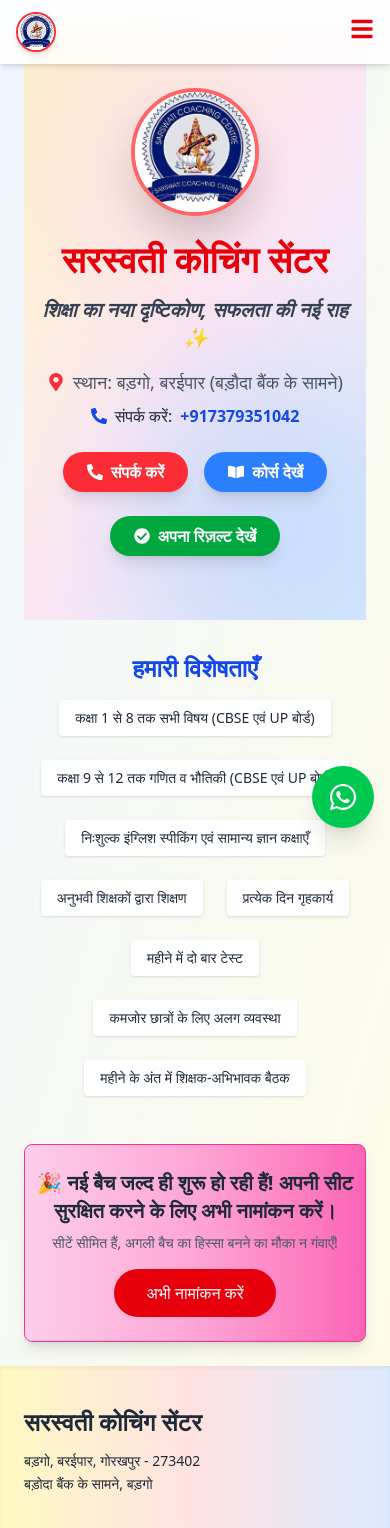
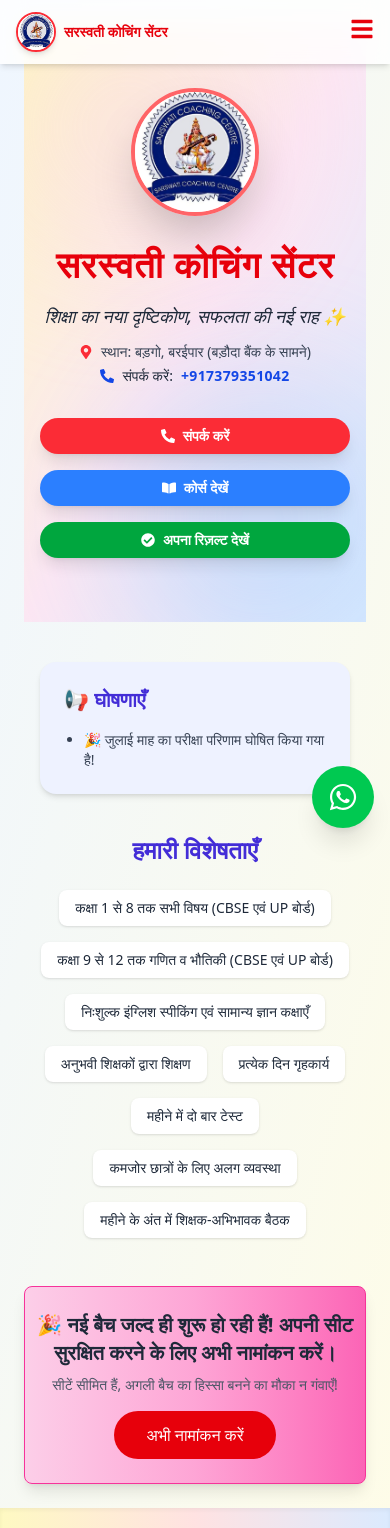
Before and after one commit to anurag24-26/clientsite2, a React (Vite) app: page / in a window 390 px wide. Shown: the top 1528 px of the page. Built offline with nearby package versions, Linux system fonts and the light colour scheme.

Commit message:
Improve UI and directors page about section

```diff
--- a/index.html
+++ b/index.html
@@ -54,7 +54,7 @@
           "streetAddress": "बड़गो, बरईपार, बड़ियाला हाटा",
           "addressLocality": "गोरखपुर",
           "addressRegion": "उत्तर प्रदेश",
-          "postalCode": "273402",
+          "postalCode": "273408",
           "addressCountry": "IN"
         }
       }
--- a/src/components/CheckResult.jsx
+++ b/src/components/CheckResult.jsx
@@ -8,6 +8,7 @@ import {
 } from "react-icons/fa";
 import axios from "axios";
 import logo from "../assets/logo12.jpg";
+import { motion } from "framer-motion";
 
 export default function Result() {
   const [name, setName] = useState("");
@@ -73,6 +74,12 @@ export default function Result() {
   };
 
   return (
+    <motion.div
+      className="min-h-screen bg-gradient-to-br from-red-50 to-yellow-100 flex flex-col items-center justify-center px-4 py-10"
+      initial={{ opacity: 0, y: 40 }}
+      animate={{ opacity: 1, y: 0 }}
+      transition={{ duration: 0.6 }}
+    >
       <div className="min-h-screen bg-gradient-to-br from-red-50 to-yellow-100 flex flex-col items-center justify-center px-4 py-10">
         {!result && (
           <form
@@ -250,5 +257,6 @@ export default function Result() {
           </div>
         )}
       </div>
+    </motion.div>
   );
 }
--- a/src/components/Hero.jsx
+++ b/src/components/Hero.jsx
@@ -11,7 +11,7 @@ import {
 export default function Hero() {
   return (
     <section className="relative text-center py-16 px-4 bg-gradient-to-br from-yellow-100 via-pink-100 to-blue-100 overflow-hidden">
-      {/* Decorative blobs */}
+      {/* Decorative Blobs */}
       <div className="absolute -top-10 -left-10 w-72 h-72 bg-pink-200 rounded-full opacity-30 blur-3xl animate-pulse z-0"></div>
       <div className="absolute -bottom-10 -right-10 w-72 h-72 bg-blue-300 rounded-full opacity-30 blur-3xl animate-pulse z-0"></div>
 
@@ -34,7 +34,7 @@ export default function Hero() {
         initial={{ opacity: 0, y: -30 }}
         animate={{ opacity: 1, y: 0 }}
         transition={{ delay: 0.2, duration: 0.6 }}
-        className="text-4xl md:text-5xl font-black text-red-600 mb-4 relative z-10"
+        className="text-4xl md:text-5xl font-extrabold text-red-600 mb-3 leading-snug tracking-wide relative z-10"
       >
         सरस्वती कोचिंग सेंटर
       </motion.h1>
@@ -44,7 +44,7 @@ export default function Hero() {
         initial={{ opacity: 0, y: 20 }}
         animate={{ opacity: 1, y: 0 }}
         transition={{ delay: 0.4, duration: 0.6 }}
-        className="text-xl md:text-2xl text-gray-700 font-semibold italic mb-4 relative z-10"
+        className="text-lg sm:text-xl md:text-2xl text-gray-800 font-medium italic mb-3 relative z-10"
       >
         शिक्षा का नया दृष्टिकोण, सफलता की नई राह ✨
       </motion.p>
@@ -54,7 +54,7 @@ export default function Hero() {
         initial={{ opacity: 0, y: 10 }}
         animate={{ opacity: 1, y: 0 }}
         transition={{ delay: 0.6, duration: 0.5 }}
-        className="text-lg text-gray-600 mb-2 flex items-center justify-center gap-2 relative z-10"
+        className="text-sm sm:text-base text-gray-700 mb-1 flex items-center justify-center gap-2 relative z-10"
       >
         <FaMapMarkerAlt className="text-red-500" />
         स्थान: बड़गो, बरईपार (बड़ौदा बैंक के सामने)
@@ -65,36 +65,41 @@ export default function Hero() {
         initial={{ opacity: 0 }}
         animate={{ opacity: 1 }}
         transition={{ delay: 0.8, duration: 0.5 }}
-        className="text-base text-gray-800 font-medium flex items-center justify-center gap-2 relative z-10"
+        className="text-sm sm:text-base text-gray-800 font-medium flex items-center justify-center gap-2 relative z-10"
       >
         <FaPhoneAlt className="text-blue-700" />
         संपर्क करें:{" "}
-        <span className="text-blue-700 font-semibold">+917379351042</span>
+        <span className="text-blue-700 font-bold tracking-wide">
+          +917379351042
+        </span>
       </motion.p>
 
-      {/* Buttons */}
+      {/* CTA Buttons */}
       <motion.div
         initial={{ opacity: 0, y: 20 }}
         animate={{ opacity: 1, y: 0 }}
         transition={{ delay: 1, duration: 0.6 }}
-        className="mt-6 flex justify-center gap-4 flex-wrap relative z-10"
+        className="mt-8 flex flex-col sm:flex-row justify-center gap-4 relative z-10"
       >
-        <a
-          href="#contact"
-          className="bg-red-500 hover:bg-red-600 text-white px-6 py-2 rounded-full font-semibold shadow-lg transition duration-300 flex items-center gap-2"
+        <Link
+          to="/contact"
+          className="bg-red-500 hover:bg-red-600 text-white px-6 py-2 rounded-full font-semibold shadow-lg transition duration-300 flex items-center justify-center gap-2 text-sm sm:text-base"
         >
           <FaPhoneAlt /> संपर्क करें
-        </a>
-        <a
-          href="#courses"
-          className="bg-blue-500 hover:bg-blue-600 text-white px-6 py-2 rounded-full font-semibold shadow-lg transition duration-300 flex items-center gap-2"
+        </Link>
+
+        <Link
+          to="/courses"
+          className="bg-blue-500 hover:bg-blue-600 text-white px-6 py-2 rounded-full font-semibold shadow-lg transition duration-300 flex items-center justify-center gap-2 text-sm sm:text-base"
         >
           <FaBookOpen /> कोर्स देखें
-        </a>
-        <Link to="/checkresult">
-          <button className="bg-green-600 hover:bg-green-700 text-white px-6 py-2 rounded-full font-semibold shadow-lg transition duration-300 flex items-center gap-2 mt-2 sm:mt-0">
-            <FaCheckCircle /> अपना रिज़ल्ट देखें
-          </button>
+        </Link>
+
+        <Link
+          to="/checkresult"
+          className="bg-green-600 hover:bg-green-700 text-white px-6 py-2 rounded-full font-semibold shadow-lg transition duration-300 flex items-center justify-center gap-2 text-sm sm:text-base"
+        >
+          <FaCheckCircle /> अपना रिज़ल्ट देखें
         </Link>
       </motion.div>
     </section>
--- a/src/components/Highlights.jsx
+++ b/src/components/Highlights.jsx
@@ -1,34 +1,51 @@
+import { useState } from "react";
+
 export default function Highlights() {
+  const [announcements, setAnnouncements] = useState([
+    "🎉 जुलाई माह का परीक्षा परिणाम घोषित किया गया है!",
+  ]);
+
   return (
-    <section className="text-center mt-8">
-      <h2 className="text-2xl font-semibold text-blue-700 mb-4">
-        हमारी विशेषताएँ
-      </h2>
-      <div className="flex flex-wrap justify-center gap-6 text-sm md:text-base font-medium">
-        <span className="bg-white px-4 py-2 rounded shadow">
-          कक्षा 1 से 8 तक सभी विषय (CBSE एवं UP बोर्ड)
-        </span>
-        <span className="bg-white px-4 py-2 rounded shadow">
-          कक्षा 9 से 12 तक गणित व भौतिकी (CBSE एवं UP बोर्ड)
-        </span>
-        <span className="bg-white px-4 py-2 rounded shadow">
-          निःशुल्क इंग्लिश स्पीकिंग एवं सामान्य ज्ञान कक्षाएँ
-        </span>
-        <span className="bg-white px-4 py-2 rounded shadow">
-          अनुभवी शिक्षकों द्वारा शिक्षण
-        </span>
-        <span className="bg-white px-4 py-2 rounded shadow">
-          प्रत्येक दिन गृहकार्य
-        </span>
-        <span className="bg-white px-4 py-2 rounded shadow">
-          महीने में दो बार टेस्ट
-        </span>
-        <span className="bg-white px-4 py-2 rounded shadow">
-          कमजोर छात्रों के लिए अलग व्यवस्था
-        </span>
-        <span className="bg-white px-4 py-2 rounded shadow">
-          महीने के अंत में शिक्षक-अभिभावक बैठक
-        </span>
+    <section className="max-w-5xl mx-auto mt-10 px-4 space-y-10">
+      {/* Announcements Section */}
+      <div className="bg-indigo-50 rounded-2xl shadow-md p-6 sm:p-8">
+        <div className="flex items-center justify-between mb-4">
+          <h3 className="text-xl font-semibold text-indigo-700">📢 घोषणाएँ</h3>
+        </div>
+        {announcements.length === 0 ? (
+          <p className="text-gray-600 text-sm">कोई घोषणा नहीं है।</p>
+        ) : (
+          <ul className="list-disc pl-5 space-y-2 text-gray-700 text-sm sm:text-base">
+            {announcements.map((text, idx) => (
+              <li key={idx}>{text}</li>
+            ))}
+          </ul>
+        )}
+      </div>
+      {/* Highlights Section */}
+      <div className="text-center">
+        <h2 className="text-2xl font-bold text-indigo-700 mb-6">
+          हमारी विशेषताएँ
+        </h2>
+        <div className="flex flex-wrap justify-center gap-4 text-sm sm:text-base font-medium">
+          {[
+            "कक्षा 1 से 8 तक सभी विषय (CBSE एवं UP बोर्ड)",
+            "कक्षा 9 से 12 तक गणित व भौतिकी (CBSE एवं UP बोर्ड)",
+            "निःशुल्क इंग्लिश स्पीकिंग एवं सामान्य ज्ञान कक्षाएँ",
+            "अनुभवी शिक्षकों द्वारा शिक्षण",
+            "प्रत्येक दिन गृहकार्य",
+            "महीने में दो बार टेस्ट",
+            "कमजोर छात्रों के लिए अलग व्यवस्था",
+            "महीने के अंत में शिक्षक-अभिभावक बैठक",
+          ].map((item, i) => (
+            <span
+              key={i}
+              className="bg-white px-4 py-2 rounded-lg shadow text-gray-800 hover:bg-gray-50 transition"
+            >
+              {item}
+            </span>
+          ))}
+        </div>
       </div>
     </section>
   );
--- a/src/components/Navbar.jsx
+++ b/src/components/Navbar.jsx
@@ -27,7 +27,12 @@ const Navbar = () => {
             alt="Logo"
             className="w-10 h-10 rounded-full border-2 border-red-500 shadow-md"
           />
-          <span className="text-xl font-extrabold text-red-600 tracking-wide hidden sm:inline">
+          {/* Visible on desktop */}
+          <span className="text-xl font-extrabold text-red-600 tracking-wide hidden md:inline">
+            सरस्वती कोचिंग सेंटर
+          </span>
+          {/* Visible on mobile only */}
+          <span className="text-sm font-semibold text-red-600 md:hidden">
             सरस्वती कोचिंग सेंटर
           </span>
         </Link>
--- a/src/components/Testimonials.jsx
+++ b/src/components/Testimonials.jsx
@@ -1,7 +1,13 @@
 import { FaQuoteLeft, FaQuoteRight } from "react-icons/fa";
-
+import { motion } from "framer-motion";
 export default function Testimonials() {
   return (
+    <motion.div
+      className="min-h-screen bg-gradient-to-br from-red-50 to-yellow-100 flex flex-col items-center justify-center px-4 py-10"
+      initial={{ opacity: 0, y: 40 }}
+      animate={{ opacity: 1, y: 0 }}
+      transition={{ duration: 0.6 }}
+    >
       <section className="mt-12 max-w-6xl mx-auto px-6">
         <h2 className="text-3xl font-bold text-center text-gray-800 mb-10">
           What Parents Say
@@ -14,17 +20,19 @@ export default function Testimonials() {
               Excellent coaching and personal attention to every student.
               <FaQuoteRight className="inline-block ml-2 text-blue-400" />
             </p>
-          <p className="text-right font-semibold text-gray-600">— Mr. Rajesh</p>
+            <p className="text-right font-semibold text-gray-600">
+              — Mr. Rajesh
+            </p>
           </div>
 
           {/* Testimonial 2 */}
           <div className="bg-white p-6 rounded-xl shadow-lg hover:shadow-2xl transition-transform transform hover:scale-105 duration-300 w-full md:w-1/2">
             <p className="text-gray-700 italic mb-4">
               <FaQuoteLeft className="inline-block mr-2 text-green-400" />
-            This coaching center is the best for students in grades 9 to 12. The
-            institute is staffed with experienced teachers who not only provide
-            excellent education but also motivate every student to achieve their
-            best. 👏.
+              This coaching center is the best for students in grades 9 to 12.
+              The institute is staffed with experienced teachers who not only
+              provide excellent education but also motivate every student to
+              achieve their best. 👏.
               <FaQuoteRight className="inline-block ml-2 text-green-400" />
             </p>
             <p className="text-right font-semibold text-gray-600">
@@ -33,5 +41,6 @@ export default function Testimonials() {
           </div>
         </div>
       </section>
+    </motion.div>
   );
 }
--- a/src/pages/About.jsx
+++ b/src/pages/About.jsx
@@ -11,12 +11,12 @@ export default function About() {
         initial={{ opacity: 0, x: flip ? 80 : -80 }}
         whileInView={{ opacity: 1, x: 0 }}
         transition={{ duration: 0.7 }}
-        className={`${bg} rounded-2xl shadow-md p-6 sm:p-10 flex flex-col ${
+        className={`${bg} rounded-2xl shadow-lg p-6 sm:p-10 flex flex-col ${
           flip ? "md:flex-row-reverse" : "md:flex-row"
         } gap-8 items-center`}
       >
         <div className="flex-1">
-          <h3 className="text-2xl sm:text-3xl font-semibold text-orange-600 mb-4">
+          <h3 className="text-2xl sm:text-3xl font-semibold text-indigo-600 mb-4">
             {title}
           </h3>
           <div className="text-base sm:text-lg text-gray-700 leading-relaxed">
@@ -24,11 +24,14 @@ export default function About() {
           </div>
         </div>
         {image && (
-          <div className="flex-1 flex justify-center items-center">
-            <img
+          <div className="flex-1 flex justify-center items-center w-full">
+            <motion.img
               src={image}
               alt={title}
-              className="w-full max-w-[300px] rounded-xl shadow-lg object-cover"
+              className="w-full max-w-[250px] sm:max-w-[300px] h-auto rounded-xl shadow-md object-cover"
+              initial={{ opacity: 0, scale: 0.9 }}
+              whileInView={{ opacity: 1, scale: 1 }}
+              transition={{ duration: 0.6 }}
             />
           </div>
         )}
@@ -37,13 +40,13 @@ export default function About() {
   }
 
   return (
-    <section className="text-gray-800 bg-amber-100 max-w-screen-xl mx-auto px-4 mt-10 sm:px-6 lg:px-12 py-16 sm:py-20 space-y-16 sm:space-y-24">
+    <section className="text-gray-800 bg-gradient-to-br from-blue-50 to-gray-100 max-w-screen-xl mx-auto px-4 mt-10 sm:px-6 lg:px-12 py-16 sm:py-20 space-y-16 sm:space-y-24">
       {/* Heading */}
       <motion.h2
         initial={{ opacity: 0, y: -40 }}
         whileInView={{ opacity: 1, y: 0 }}
         transition={{ duration: 0.6 }}
-        className="text-4xl sm:text-5xl font-extrabold text-center  text-orange-600 tracking-wide"
+        className="text-4xl sm:text-5xl font-extrabold text-center text-indigo-700 tracking-wide"
       >
         हमारे बारे में
       </motion.h2>
@@ -55,15 +58,18 @@ export default function About() {
         transition={{ duration: 0.7 }}
         className="flex flex-col md:flex-row items-center gap-8 sm:gap-10 p-6 sm:p-10 bg-white rounded-3xl shadow-xl"
       >
-        <div className="flex-1 flex justify-center">
-          <img
+        <div className="flex-1 flex justify-center items-center w-full">
+          <motion.img
             src={Director}
             alt="Shubham Pandey"
-            className="w-48 sm:w-72 h-48 sm:h-72 rounded-3xl object-cover border-[2px] border-orange-500 shadow-xl"
+            className="w-full max-w-[250px] sm:max-w-[300px] h-auto rounded-3xl object-cover border-[3px] border-indigo-500 shadow-lg"
+            initial={{ opacity: 0, scale: 0.9 }}
+            whileInView={{ opacity: 1, scale: 1 }}
+            transition={{ duration: 0.6 }}
           />
         </div>
         <div className="flex-1">
-          <h3 className="text-2xl sm:text-4xl font-bold text-orange-600 mb-4">
+          <h3 className="text-2xl sm:text-4xl font-bold text-indigo-700 mb-4">
             निर्देशक का संदेश - शुभम पांडेय,{" "}
             <span className="text-gray-700 text-xl sm:text-2xl">
               B.Sc., B.Ed.
@@ -85,7 +91,7 @@ export default function About() {
       {/* Sections */}
       <AnimatedSection
         title="हमारा उद्देश्य और मूल्य"
-        bg="bg-pink-50"
+        bg="bg-blue-100"
         flip={false}
         image={MissionImg}
       >
@@ -99,7 +105,7 @@ export default function About() {
 
       <AnimatedSection
         title="हमें क्यों चुनें?"
-        bg="bg-orange-50"
+        bg="bg-white"
         flip={true}
         image={WhyUsImg}
       >
@@ -115,7 +121,7 @@ export default function About() {
 
       <AnimatedSection
         title="हमारी उपलब्धियाँ"
-        bg="bg-pink-100"
+        bg="bg-indigo-50"
         flip={false}
         image={AchievementsImg}
       >
@@ -125,12 +131,12 @@ export default function About() {
         </ul>
       </AnimatedSection>
 
-      {/* CTA */}
+      {/* CTA Section */}
       <motion.div
         initial={{ opacity: 0, y: 50 }}
         whileInView={{ opacity: 1, y: 0 }}
         transition={{ duration: 0.6 }}
-        className="bg-orange-600 text-white rounded-2xl shadow-xl p-8 sm:p-10 text-center"
+        className="bg-indigo-600 text-white rounded-2xl shadow-xl p-8 sm:p-10 text-center"
       >
         <h4 className="text-2xl sm:text-3xl font-bold mb-4">
           हमसे जुड़ें और अपने भविष्य को आकार दें
@@ -138,7 +144,7 @@ export default function About() {
         <p className="text-base sm:text-lg mb-6">
           आज ही एडमिशन लें और बेहतर शिक्षा की ओर कदम बढ़ाएं।
         </p>
-        <button className="bg-white text-orange-700 px-6 sm:px-8 py-2 sm:py-3 rounded-full font-semibold hover:bg-gray-100 transition duration-300">
+        <button className="bg-white text-indigo-700 px-6 sm:px-8 py-2 sm:py-3 rounded-full font-semibold hover:bg-gray-100 transition duration-300">
           एडमिशन के लिए संपर्क करें
         </button>
       </motion.div>
--- a/src/pages/Contacts.jsx
+++ b/src/pages/Contacts.jsx
@@ -1,5 +1,12 @@
+import { motion } from "framer-motion";
 export default function Contact() {
   return (
+    <motion.div
+      className="min-h-screen bg-gradient-to-br from-red-50 to-yellow-100 flex flex-col items-center justify-center px-4 py-10"
+      initial={{ opacity: 0, y: 40 }}
+      animate={{ opacity: 1, y: 0 }}
+      transition={{ duration: 0.6 }}
+    >
       <section className="py-16 px-6 bg-amber-100 mt-5 text-gray-800 max-w-6xl mx-auto">
         {/* Title */}
         <h2 className="text-4xl font-bold text-center text-red-600 mb-10">
@@ -19,7 +26,7 @@ export default function Contact() {
                 <strong>पता:</strong>
                 <br />
                 बड़गो, बरईपार <br />
-              गोरखपुर - 273402 <br />
+                गोरखपुर - 273408 <br />
                 (बड़ोदा बैंक के सामने, बड़गो)
               </p>
 
@@ -69,5 +76,6 @@ export default function Contact() {
           </div>
         </div>
       </section>
+    </motion.div>
   );
 }
--- a/src/pages/Courses.jsx
+++ b/src/pages/Courses.jsx
@@ -6,9 +6,15 @@ import {
   FaLightbulb,
   FaBullhorn,
 } from "react-icons/fa";
-
+import { motion } from "framer-motion";
 export default function Courses() {
   return (
+    <motion.div
+      className="min-h-screen bg-gradient-to-br from-red-50 to-yellow-100 flex flex-col items-center justify-center px-4 py-10"
+      initial={{ opacity: 0, y: 40 }}
+      animate={{ opacity: 1, y: 0 }}
+      transition={{ duration: 0.6 }}
+    >
       <div className="px-4 py-12 mt-10 bg-gradient-to-br from-red-50 to-red-100 min-h-screen">
         {/* Main Heading */}
         <h1 className="text-4xl sm:text-5xl font-extrabold text-red-600 text-center mb-10 drop-shadow-md">
@@ -65,7 +71,8 @@ export default function Courses() {
           {/* Class 9–12 */}
           <div className="bg-white shadow rounded-lg p-6">
             <h3 className="text-xl font-bold text-gray-800 flex items-center gap-2 mb-2">
-            <FaGraduationCap className="text-red-500" /> कक्षा 9–12 (CBSE & UP)
+              <FaGraduationCap className="text-red-500" /> कक्षा 9–12 (CBSE &
+              UP)
             </h3>
             <p className="text-sm text-gray-500 mb-1">मुख्य विषय:</p>
             <div className="flex flex-wrap gap-2 text-sm text-white">
@@ -122,5 +129,6 @@ export default function Courses() {
           </div>
         </div>
       </div>
+    </motion.div>
   );
 }
```
Lines whose indentation alone changed are shown as unchanged.
